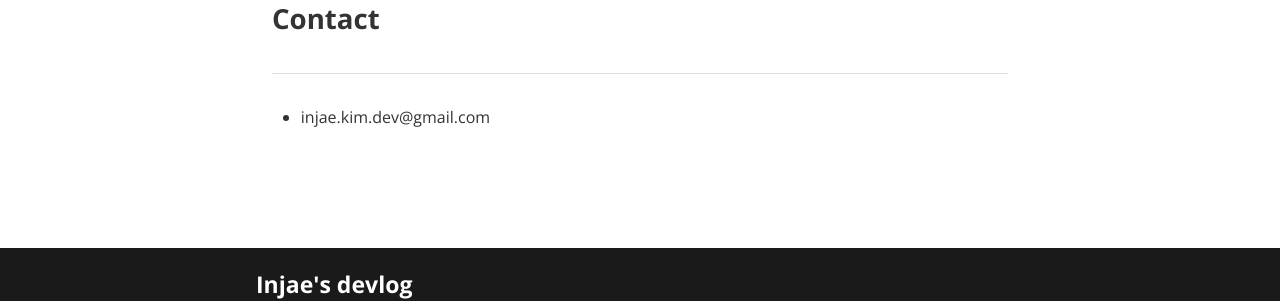
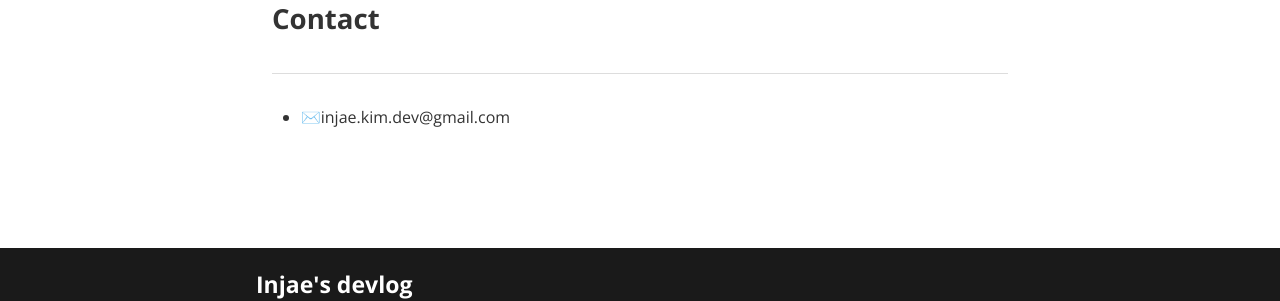
Before and after one commit to injae-kim/injae-kim.github.io, a Jekyll site: the page built from about.md, in a window 1280 px wide and 900 px high, scrolled down 3033 px. Shown: the part 454-755 px from the top of the window. Built offline with Jekyll 4.4.1, drawn with Linux system fonts in a browser that asks for light colours; nearby versions of some CDN libraries; some web fonts are replaced.

Commit message:
fix post

```diff
--- a/about.md
+++ b/about.md
@@ -122,7 +122,7 @@ permalink: /about/
 
 ---
 
-- injae.kim.dev@gmail.com
+- ✉️injae.kim.dev@gmail.com
 
 <br/>
 
```
